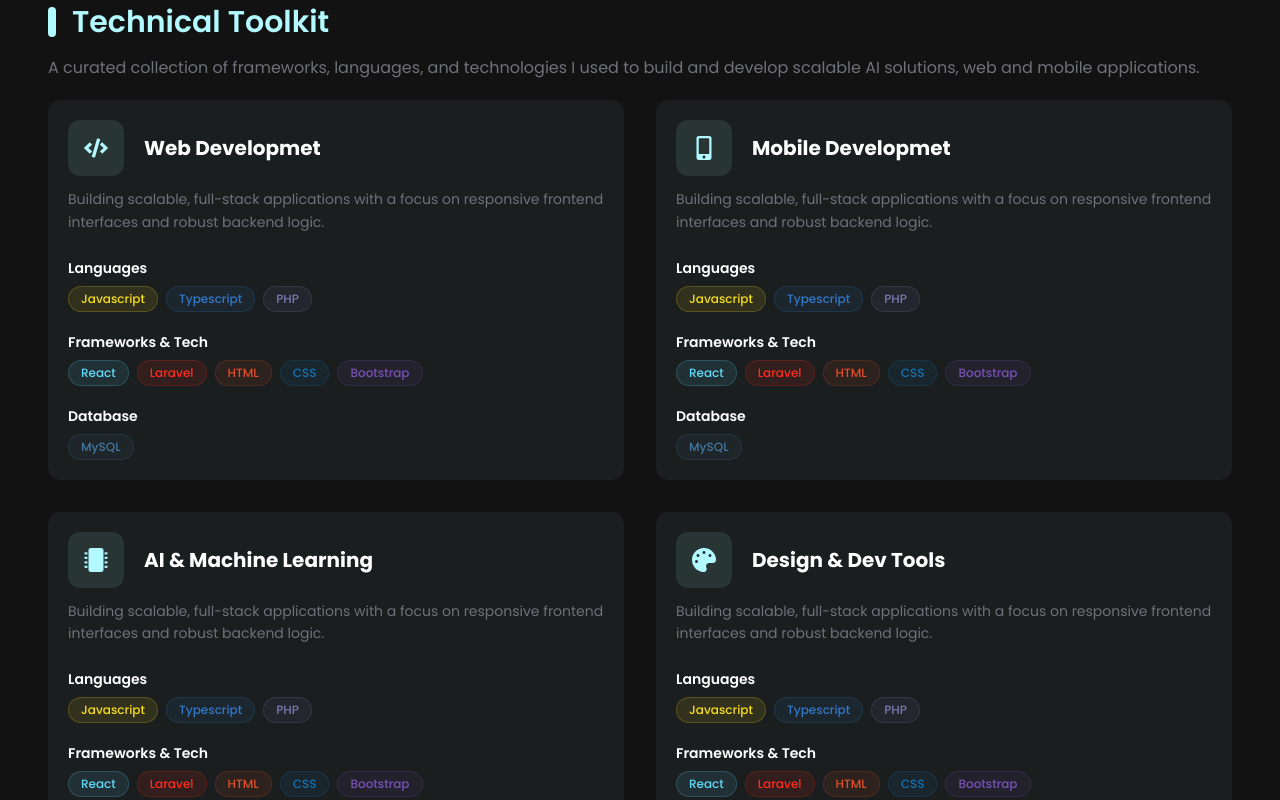
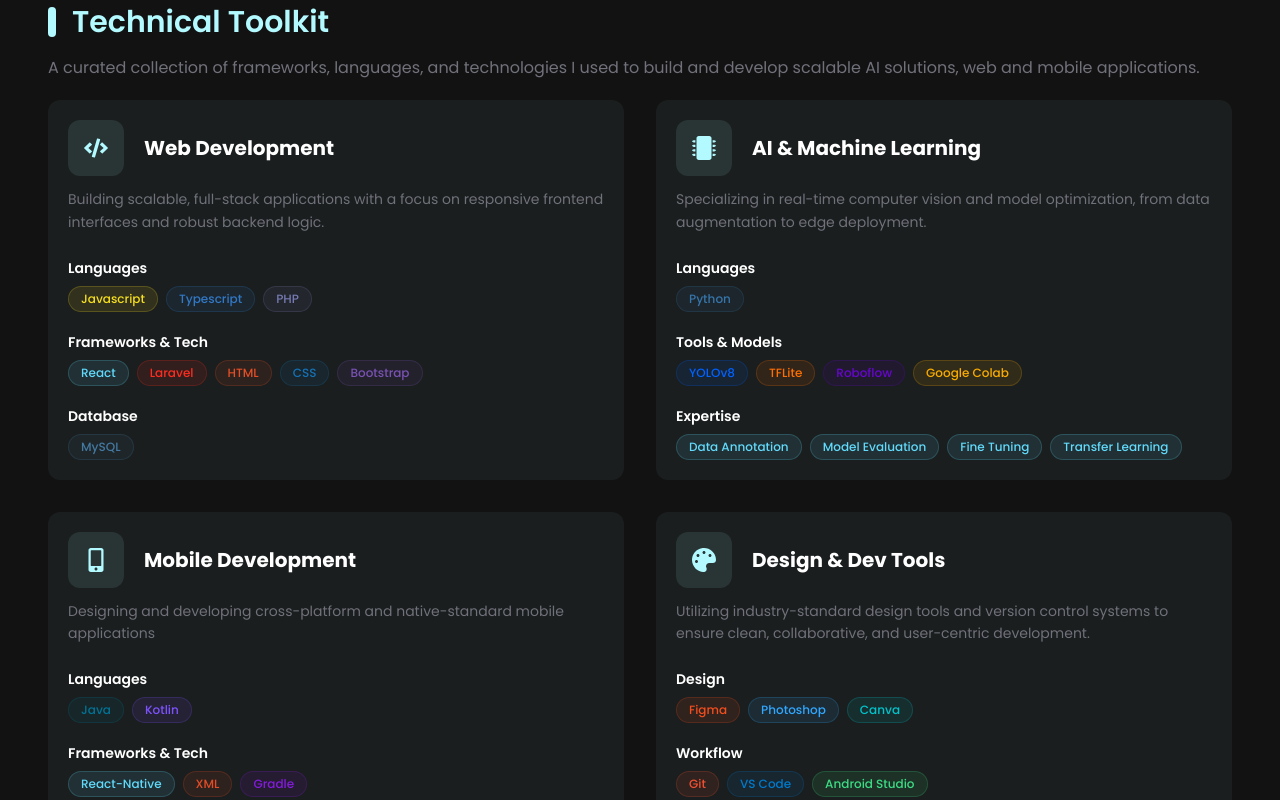
Before and after one commit to lowie-replan/dev-portfolio, a React (Vite) app: page / in a window 1280 px wide. Shown: the part 660-1460 px from the top of the page. Built offline with nearby package versions, Linux system fonts and the light colour scheme.

Commit message:
added mapping in tech skills section

```diff
--- a/src/components/TechCards.tsx
+++ b/src/components/TechCards.tsx
@@ -2,7 +2,7 @@
 
 const TechCards = () => {
 
-    // Web Dev Data
+    // ================ WEB DEV DATA ================
     const webLanguages = [
         {label: "Javascript", color: "#F7DF1E"},
         {label: "Typescript", color: "#3178C6"},
@@ -15,52 +15,117 @@
         {label: "CSS", color: "#1572B6"},
         {label: "Bootstrap", color: "#7952B3"}
     ];
-    const database = [
+    const webDatabase = [
         {label: "MySQL", color: "#4479A1"}
     ];
 
-    //Mobile Dev Data
+    // ================ MOBILE DEV DATA ================
     const mobileLanguages = [
         {label: "Java", color: "#007396"},
         {label: "Kotlin", color: "#7F52FF"}
     ];
 
-    const mobileFramework = [
-        {label: "React-Native", color: "#007396"},
-        {label: "XML", color: "#7F52FF"},
-        {label: "Gradle", color: "#7F52FF"},
+    const mobileTech = [
+        {label: "React-Native", color: "#61DAFB"},
+        {label: "XML", color: "#E34C26"},
+        {label: "Gradle", color: "#851bdc"},
+    ];
+    const mobileDatabase = [
+        {label: "SQLite", color: "#005f8a"}
     ];
 
+    //================ MACHINE LEARNING DATA ================
+    const aiLanguage = [
+        {label: "Python", color: "#3776AB"}
+    ];
+    const toolMods = [
+        {label: "YOLOv8", color: "#0062FF"},
+        {label: "TFLite", color: "#FF6F00"},
+        {label: "Roboflow", color: "#6706CE"},
+        {label: "Google Colab", color: "#F9AB00"}
+    ];
+    const expertise = [
+        {label: "Data Annotation", color: "#61DAFB"},
+        {label: "Model Evaluation", color: "#61DAFB"},
+        {label: "Fine Tuning", color: "#61DAFB"},
+        {label: "Transfer Learning", color: "#61DAFB"},
+    ]
+
+    // ================ DESIGN & DEV TOOLS DATA ================
+    const design = [
+        {label: "Figma", color: "#F24E1E"},
+        {label: "Photoshop", color: "#31A8FF"},
+        {label: "Canva", color: "#00C4CC"}
+    ]
+
+    const workflow = [
+        {label: "Git", color: "#F05032"},
+        {label: "VS Code", color: "#007ACC"},
+        {label: "Android Studio", color: "#3DDC84"}
+    ]
+
+
+    // ================ ARRAY OF ALL CATEGORIES ================
+    const categories = [
+        {
+            header: "Web Development",
+            icon: <FaCode/>,
+            description: "Building scalable, full-stack applications with a focus on responsive frontend interfaces and robust backend logic.",
+            sections: [
+                {title: "Languages", data: webLanguages},
+                {title: "Frameworks & Tech", data: webTech},
+                {title: "Database", data: webDatabase}
+            ]
+        },
+        {
+            header: "AI & Machine Learning",
+            icon: <FaMicrochip/>,
+            description: "Specializing in real-time computer vision and model optimization, from data augmentation to edge deployment.",
+            sections: [
+                {title: "Languages", data: aiLanguage},
+                {title: "Tools & Models", data: toolMods},
+                {title: "Expertise", data: expertise}
+            ]
+        },
+        {
+            header: "Mobile Development",
+            icon: <FaMobileAlt/>,
+            description: "Designing and developing cross-platform and native-standard mobile applications",
+            sections: [
+                {title: "Languages", data: mobileLanguages},
+                {title: "Frameworks & Tech", data: mobileTech},
+                {title: "Database", data: mobileDatabase}
+            ]
+        },
+        {
+            header: "Design & Dev Tools",
+            icon: <FaPalette/>,
+            description: "Utilizing industry-standard design tools and version control systems to ensure clean, collaborative, and user-centric development.",
+            sections: [
+                {title: "Design", data: design},
+                {title: "Workflow", data: workflow}
+            ]
+        }
+    ];
     return (
 
         <div className="grid grid-cols-1 md:grid-cols-2 gap-8">
-            {[
-                {header: "Web Developmet", icon: <FaCode/> },
-                {header: "Mobile Developmet", icon: <FaMobileAlt/>},
-                {header: "AI & Machine Learning", icon: <FaMicrochip/>},
-                {header: "Design & Dev Tools", icon: <FaPalette/>}
-            ].map((item) => (
-
-                <div className="bg-accent/5 p-5 items-start rounded-xl">
+            {categories.map((category, index) => (
+                <div key={index} className="bg-accent/5 p-5 items-start rounded-xl">
 
                     {/* Header Section */}
                     <div className="flex gap-5 items-center mb-3">
-                        <div className="p-4 rounded-xl text-accent bg-accent/10 text-2xl">{item.icon}</div>
-                        <h4 className="text-xl font-bold text-white">{item.header}</h4>
+                        <div className="p-4 rounded-xl text-accent bg-accent/10 text-2xl">{category.icon}</div>
+                        <h4 className="text-xl font-bold text-white">{category.header}</h4>
                     </div>
 
                     {/* Description */}
                     <p className="mb-6 text-zinc-500 text-sm leading-relaxed">
-                        Building scalable, full-stack applications with a focus on
-                        responsive frontend interfaces and robust backend logic.
+                        {category.description}
                     </p>
 
-                    {/* Mapping the categories and pills */}
-                    {[
-                        { title: "Languages", data: webLanguages },
-                        { title: "Frameworks & Tech", data: webTech },
-                        { title: "Database", data: database },
-                    ].map((section, idx) => (
+                    {/* Sections */}
+                    {category.sections.map((section, idx) => (
                         <div key={idx} className="mb-5 last:mb-0">
                             <p className="text-white text-sm font-semibold mb-2">
                                 {section.title}
```
